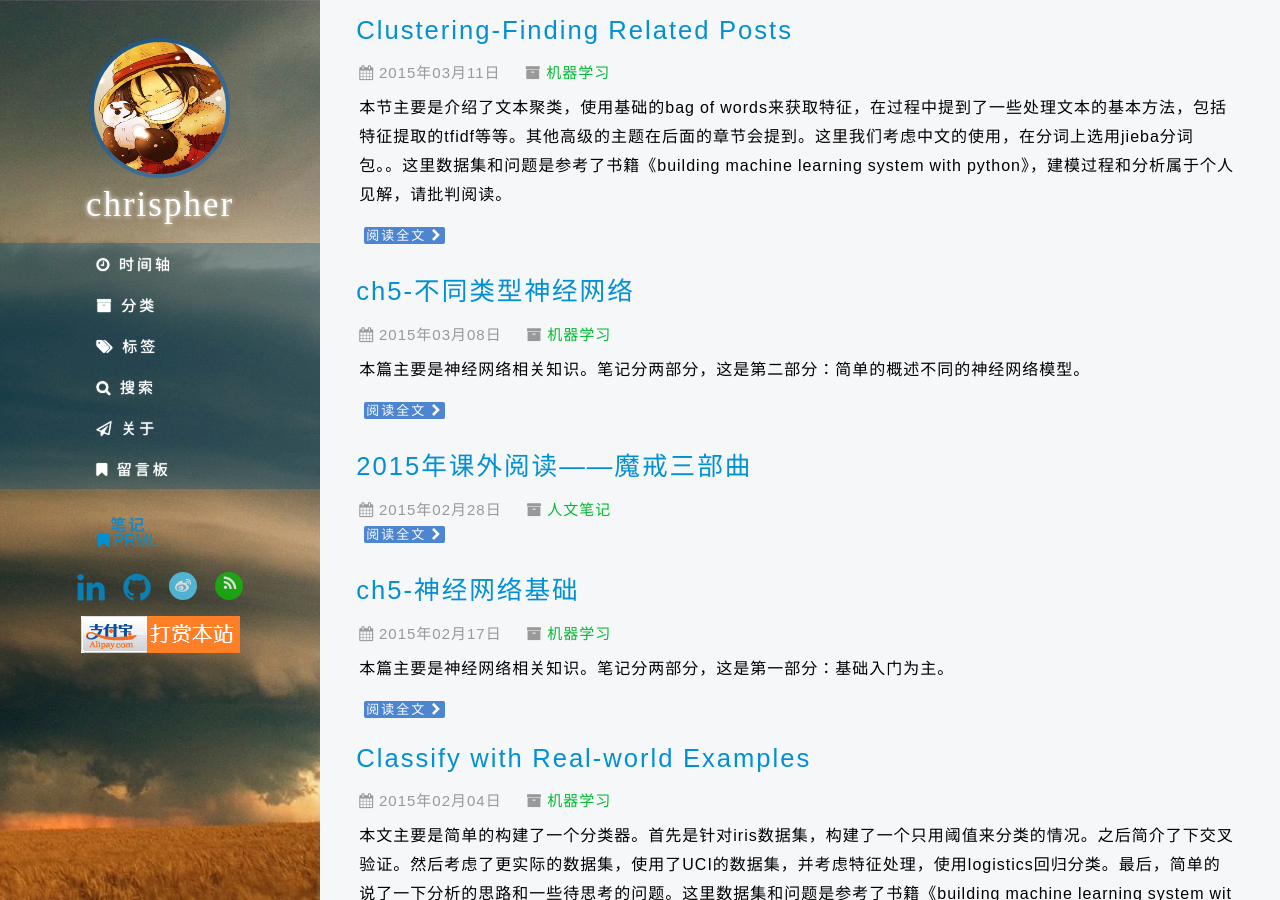
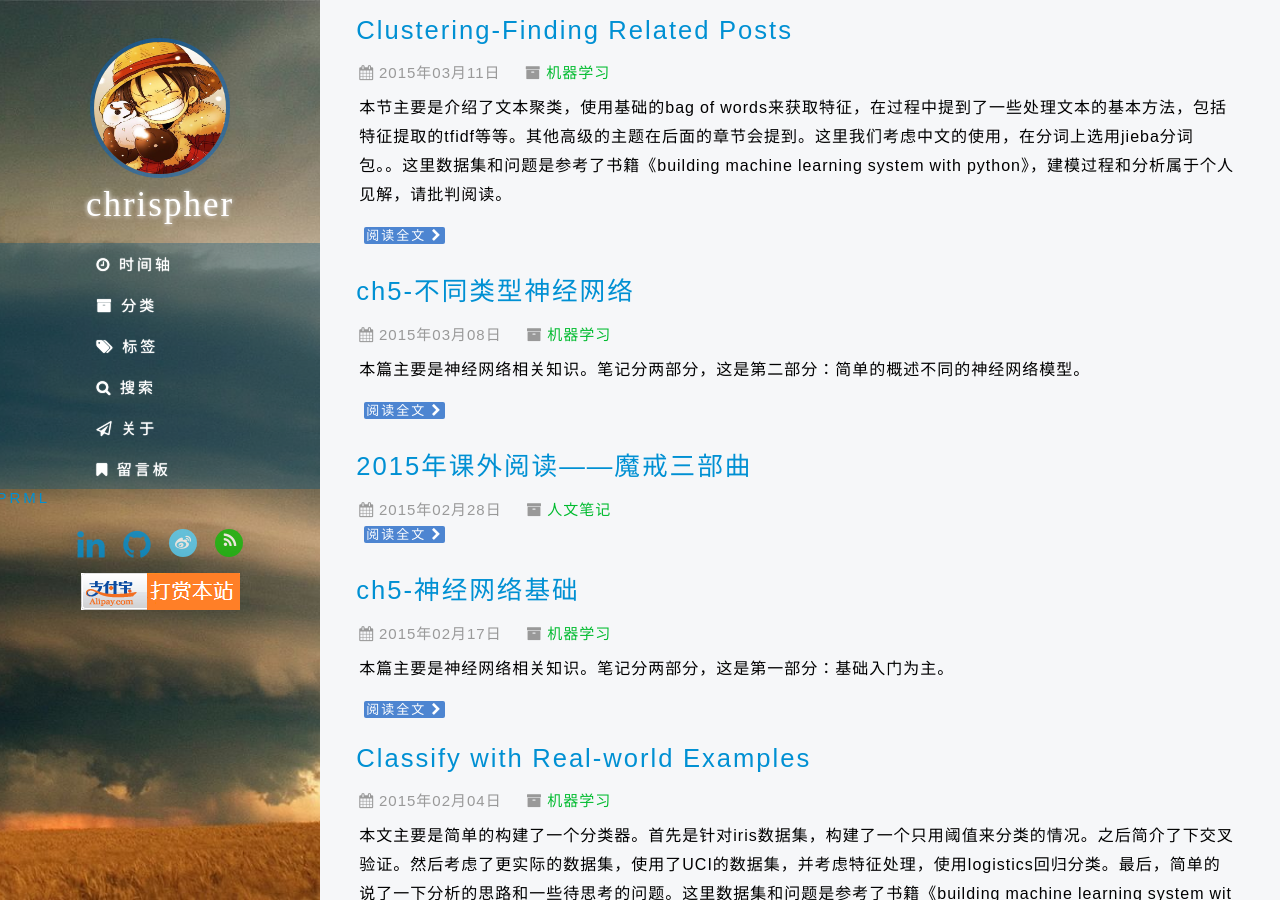
Before and after one commit to chrispher/chrispher.github.com, a Jekyll site: the page built from index.html, in a window 1280 px wide and 900 px high. Built offline with Jekyll 4.4.1, drawn with Linux system fonts in a browser that asks for light colours; nearby versions of some CDN libraries; library files that are not in the unit come from our copies; the list of posts is cut into pages by our own code; comment, search, counter and statistics services are not loaded.

Commit message:
add new contents

```diff
--- a/_includes/sidebar.html
+++ b/_includes/sidebar.html
@@ -10,11 +10,8 @@
     {% for nav in site.data.nav %}
       <li><a href="{{ nav.href }}"{% if nav.newblank == true %}target="_blank"{% endif %}><i class="{{ nav.icon }}"></i>&nbsp;{{ nav.title }}</a></li>
     {% endfor%}
+    <a href="/page/prml.html"><i class="fa fa-bookmark"></i> PRML</a><br/>
     </ul>
-  </nav>
-  <nav id="nav">
-    <h4>笔记</h4>
-    <a href="/page/prml.html"><i class="fa fa-bookmark"></i> PRML</a><br/>
   </nav>
 
   <nav id="sub-nav">
```
